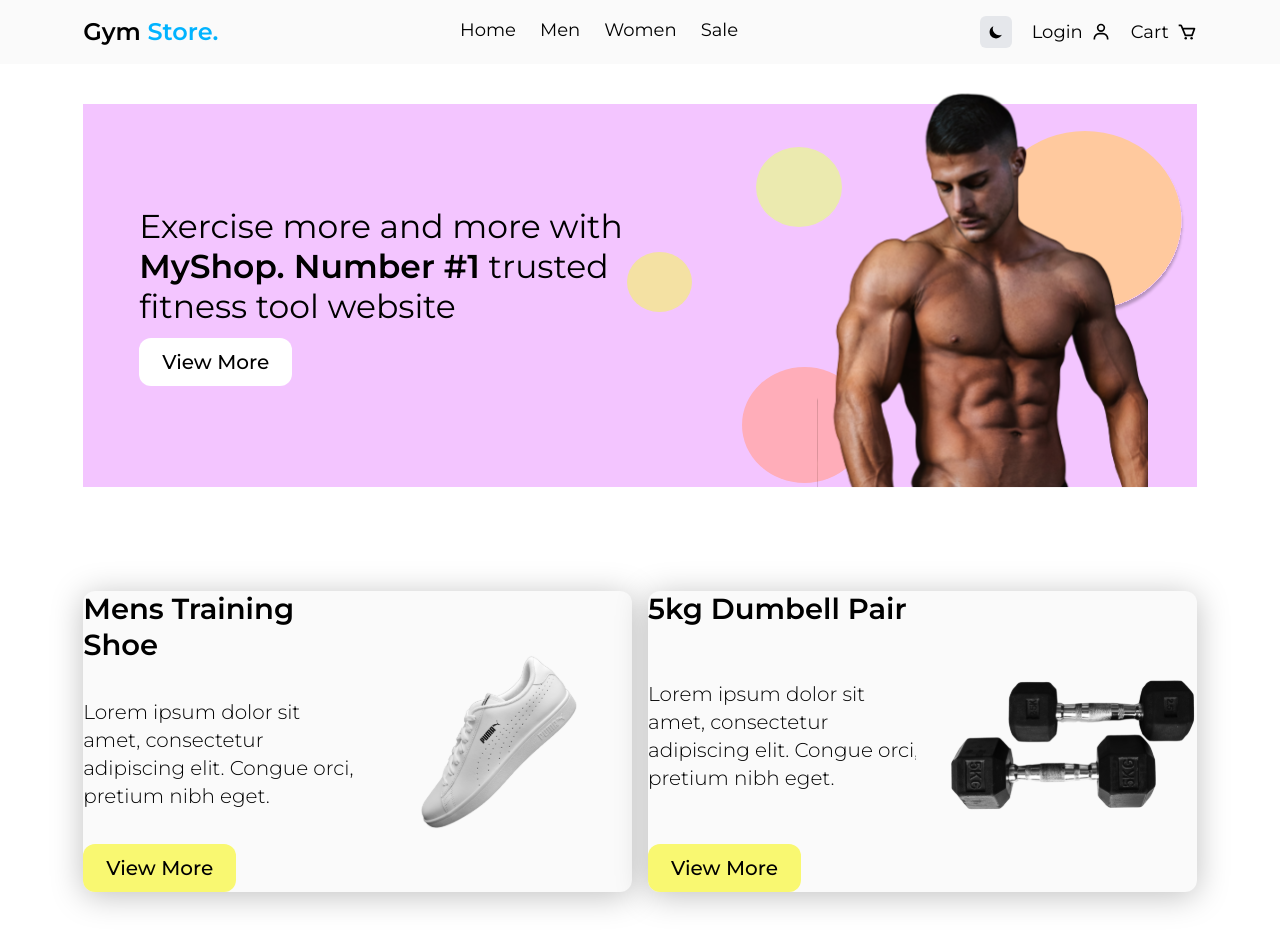
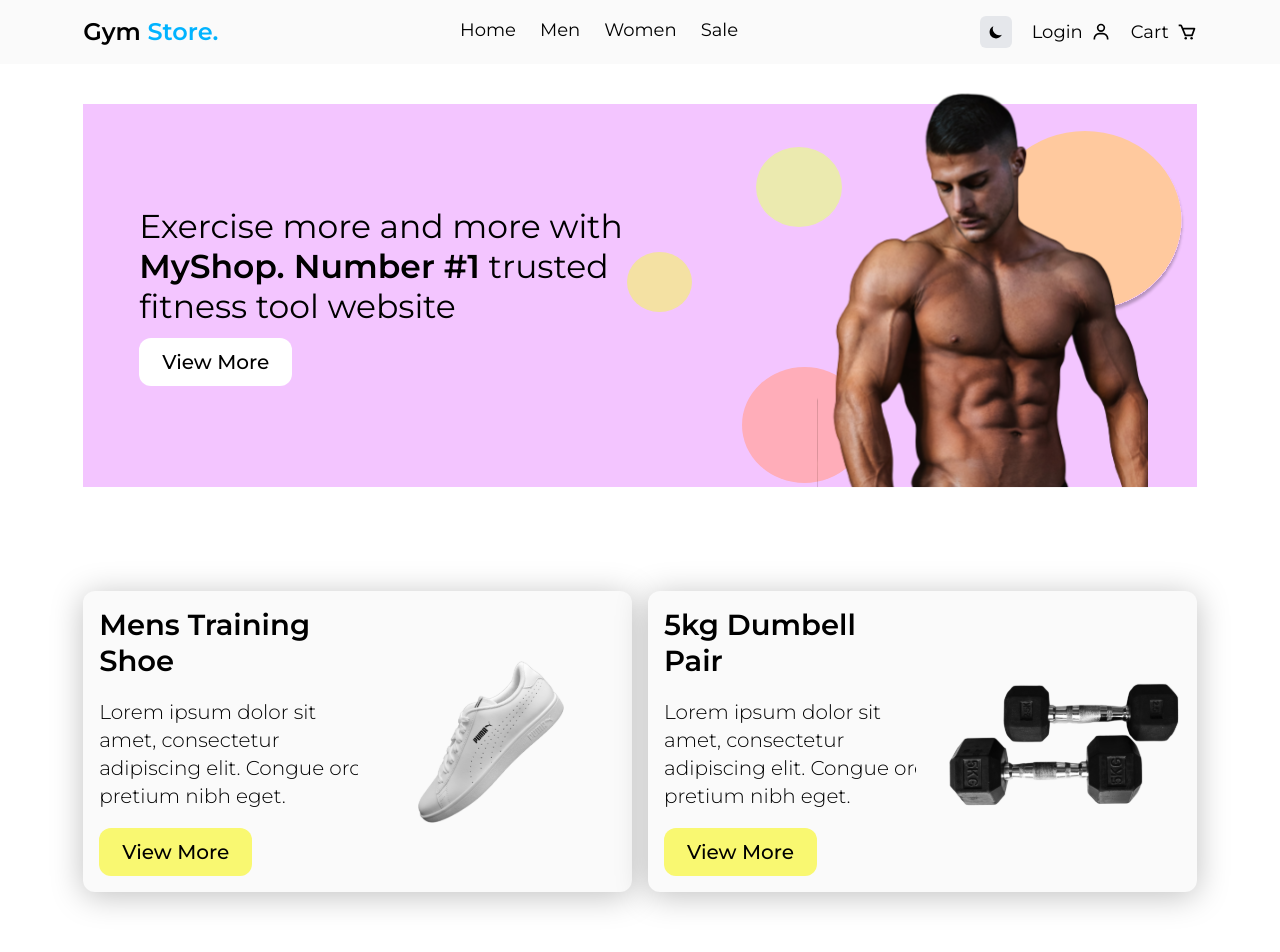
Before and after one commit to gift56/fitness_shop, a React (Vite) app: page / in a window 1280 px wide. Shown: the top 952 px of the page. Built offline with nearby package versions, Linux system fonts and the light colour scheme.

Commit message:
added some padding

```diff
--- a/src/components/ToolsCards.jsx
+++ b/src/components/ToolsCards.jsx
@@ -30,7 +30,7 @@ const ToolsCards = () => {
               transition={{ duration: 1, type: "tween" }}
               whileHover={{ scale: 1.02 }}
               key={i}
-              className="lg:w-[50%] w-full bg-[#FAFAFA] dark:bg-slate-600 shadow-large lg:h-[301px] rounded-xl flex flex-col-reverse lg:flex-row items-center justify-between gap-2 cursor-pointer"
+              className="lg:w-[50%] w-full bg-[#FAFAFA] dark:bg-slate-600 shadow-large lg:h-[301px] rounded-xl flex flex-col-reverse lg:flex-row items-center justify-between gap-2 cursor-pointer p-4"
             >
               <div className="flex flex-col justify-between gap-4 lg:gap-0 items-start h-full overflow-hidden">
                 <motion.h2
```
